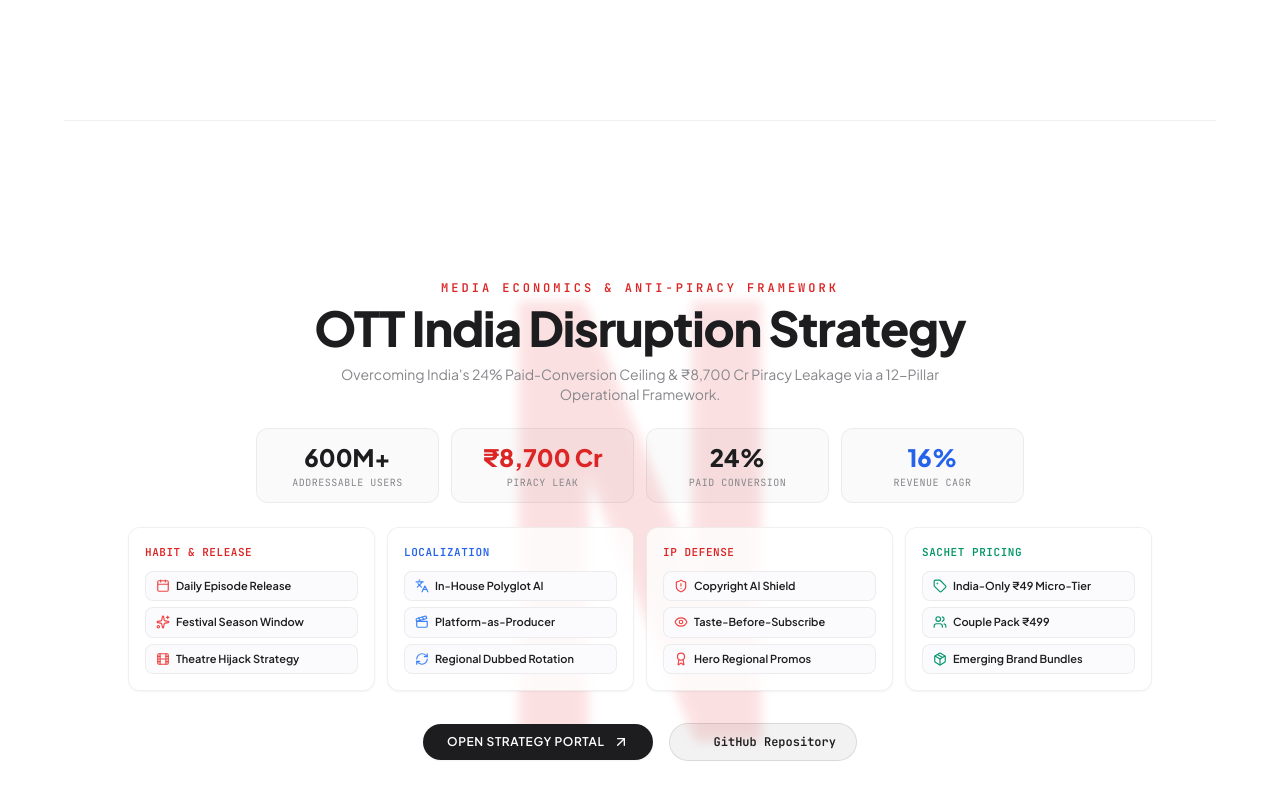
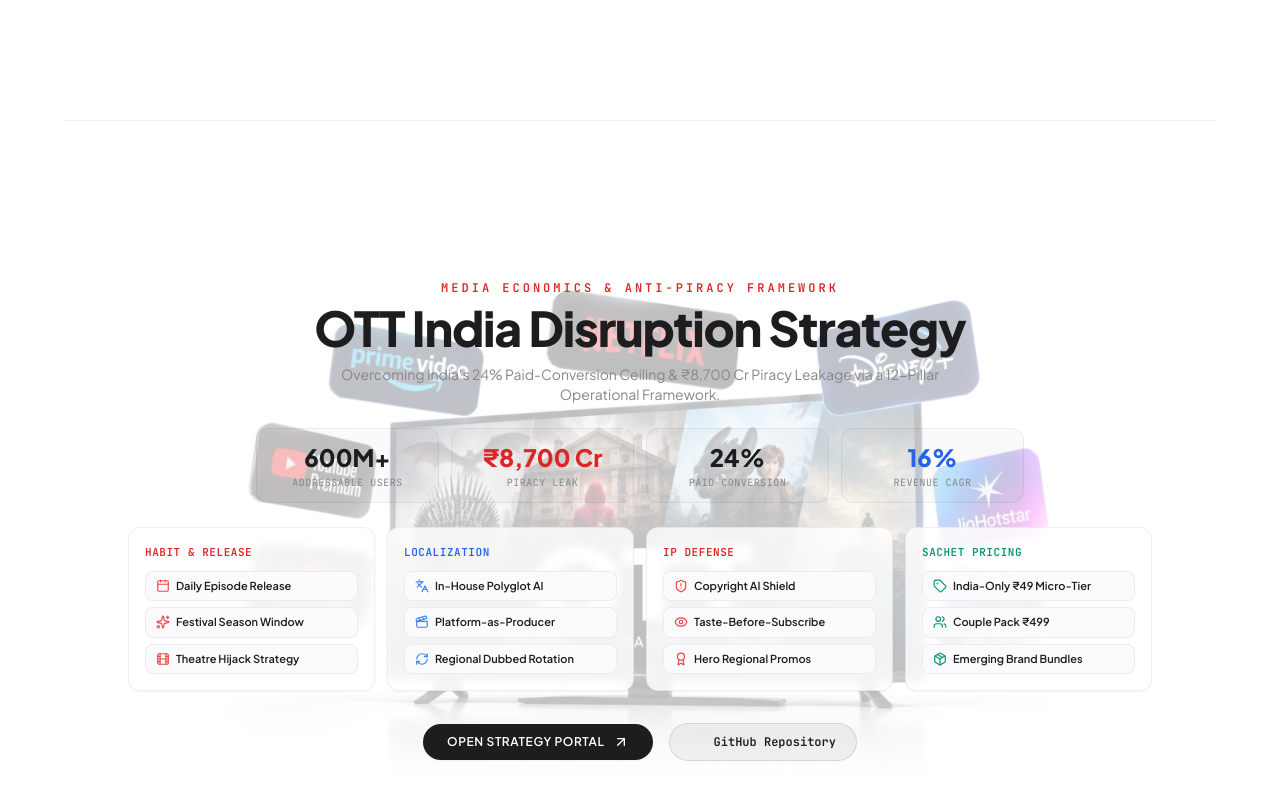
Before and after one commit to ashokkumarone/ashokkumarone.github.io, a plain HTML site: page index.html in a window 1280 px wide. Shown: the part 4040-4840 px from the top of the page. Drawn offline with nearby package versions, Linux system fonts and the light colour scheme; some icons are missing.

Commit message:
feat(portfolio): integrate user OTT background image with Smart TV and streaming platform logos

```diff
--- a/index.html
+++ b/index.html
@@ -461,13 +461,10 @@
   <!-- ========================================================= -->
   <section id="ott-strategy" class="min-h-screen flex flex-col justify-center px-6 py-16 max-w-6xl mx-auto w-full relative overflow-hidden bg-white border-t border-black/[0.06]">
 
-    <!-- Background Image & Netflix Watermark Container -->
-    <div id="ott-bg-container" class="absolute inset-0 z-0 overflow-hidden pointer-events-none">
-      <div id="ott-bg-image" class="absolute inset-0 bg-cover bg-center transition-all duration-700 opacity-20"></div>
-      <!-- Visible Netflix Watermark on White Canvas -->
-      <svg class="watermark-netflix-light" viewBox="0 0 24 24" fill="none" xmlns="http://www.w3.org/2000/svg">
-        <path d="M5.398 0v24h3.766V9.458l5.88 14.542h3.558V0h-3.766v14.542L8.956 0z" fill="#E50914"/>
-      </svg>
+    <!-- User Uploaded OTT Streaming Landscape Background -->
+    <div id="ott-bg-container" class="absolute inset-0 z-0 overflow-hidden pointer-events-none flex items-center justify-center">
+      <img src="assets/ott_background.jpg" alt="OTT India Streaming Platforms Landscape"
+           class="w-full max-w-4xl h-auto object-contain opacity-25 mix-blend-multiply select-none" />
     </div>
 
     <div class="relative z-10 w-full max-w-5xl mx-auto">
```
